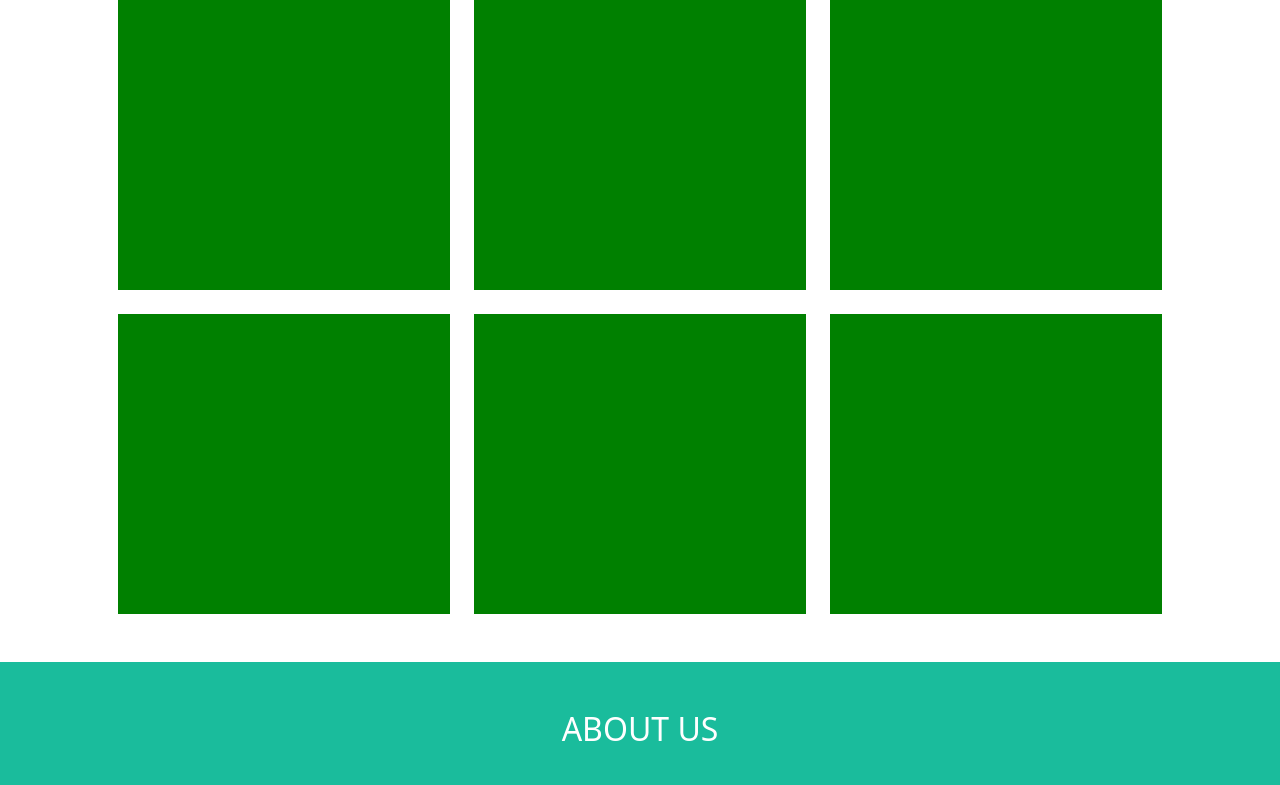
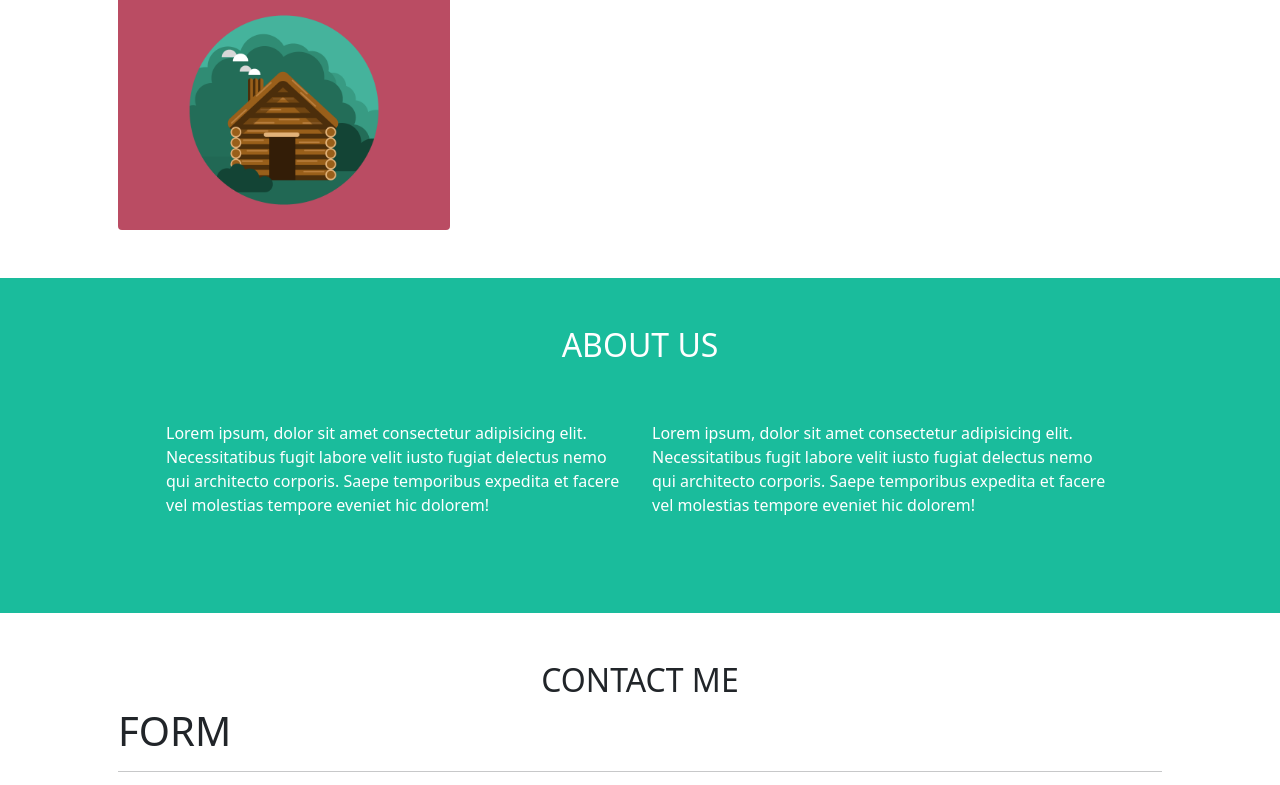
Before and after one commit to NicholasConti/html-css-bootstrap-freelancer, a plain HTML site: page index.html in a window 1280 px wide. Shown: the part 628-1413 px from the top of the page. Drawn offline with nearby package versions, Linux system fonts and the light colour scheme.

Commit message:
add-images

```diff
--- a/index.html
+++ b/index.html
@@ -5,6 +5,7 @@
     <meta http-equiv="X-UA-Compatible" content="IE=edge">
     <meta name="viewport" content="width=device-width, initial-scale=1.0">
     <link href="https://cdn.jsdelivr.net/npm/bootstrap@5.0.2/dist/css/bootstrap.min.css" rel="stylesheet" integrity="sha384-EVSTQN3/azprG1Anm3QDgpJLIm9Nao0Yz1ztcQTwFspd3yD65VohhpuuCOmLASjC" crossorigin="anonymous">
+    <link rel="stylesheet" href="https://cdnjs.cloudflare.com/ajax/libs/font-awesome/6.3.0/css/all.min.css" integrity="sha512-SzlrxWUlpfuzQ+pcUCosxcglQRNAq/DZjVsC0lE40xsADsfeQoEypE+enwcOiGjk/bSuGGKHEyjSoQ1zVisanQ==" crossorigin="anonymous" referrerpolicy="no-referrer" />
     <link rel="stylesheet" href="css/style.css">
     <title>FREELANCER</title>
 </head>
@@ -37,24 +38,10 @@
             <div class="container-lg text-center p-3 p-lg-5">
                 <h2>Ciao</h2>
                 <div class="row g-4">
-                    <div class="col-12 col-lg-6 col-xl-4">
-                        <div class="box-port"></div>
+                    <div class="col-12 col-lg-6 col-xl-4 ">
+                        <img src="img/cabin.png" class="img-fluid rounded"  alt="cabin">
                     </div>
-                    <div class="col-12 col-lg-6 col-xl-4">
-                        <div class="box-port"></div>
-                    </div>
-                    <div class="col-12 col-lg-6 col-xl-4">
-                        <div class="box-port"></div>
-                    </div>
-                    <div class="col-12 col-lg-6 col-xl-4">
-                        <div class="box-port"></div>
-                    </div>
-                    <div class="col-12 col-lg-6 col-xl-4">
-                        <div class="box-port"></div>
-                    </div>
-                    <div class="col-12 col-lg-6 col-xl-4">
-                        <div class="box-port"></div>
-                    </div>
+
 
                 </div>
             </div>
```
Also changed, not shown: img/cabin.png (added).
